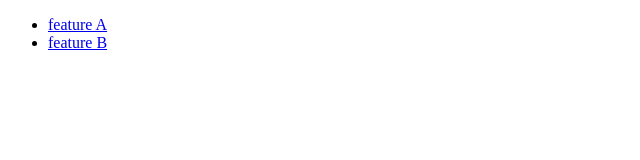
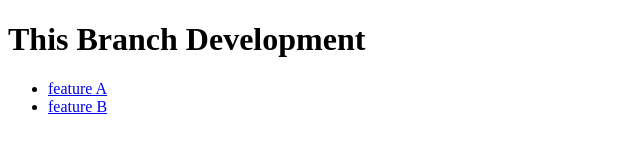
Before and after one commit to YusufHusain243/Section1-Versioning, a plain HTML site: page index.html in a window 1280 px wide. Shown: the whole page, without its empty margins (0-640 px from the left). Drawn offline with Linux system fonts and the light colour scheme.

Commit message:
Fixation

```diff
--- a/index.html
+++ b/index.html
@@ -5,6 +5,11 @@
     <meta charset="UTF-8">
     <meta http-equiv="X-UA-Compatible" content="IE=edge">
     <meta name="viewport" content="width=device-width, initial-scale=1.0">
+    <title>Development</title>
+</head>
+
+<body>
+    <h1>This Branch Development</h1>
     <ul>
         <li>
             <a href="featureA.html">feature A</a>
```
